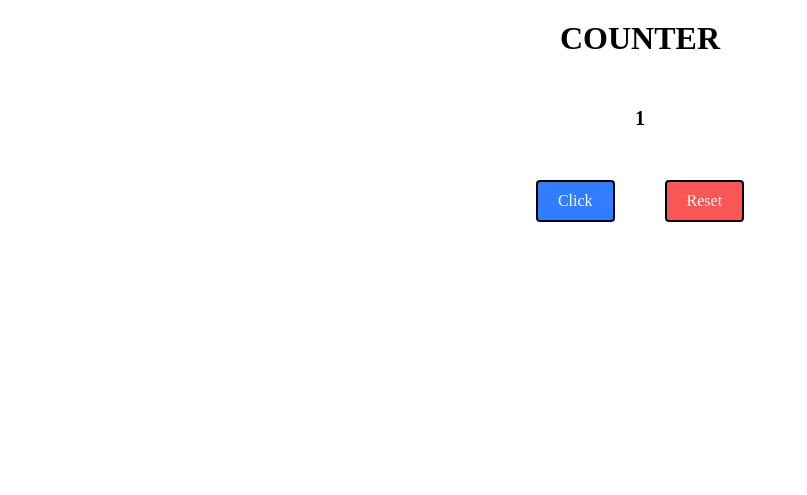
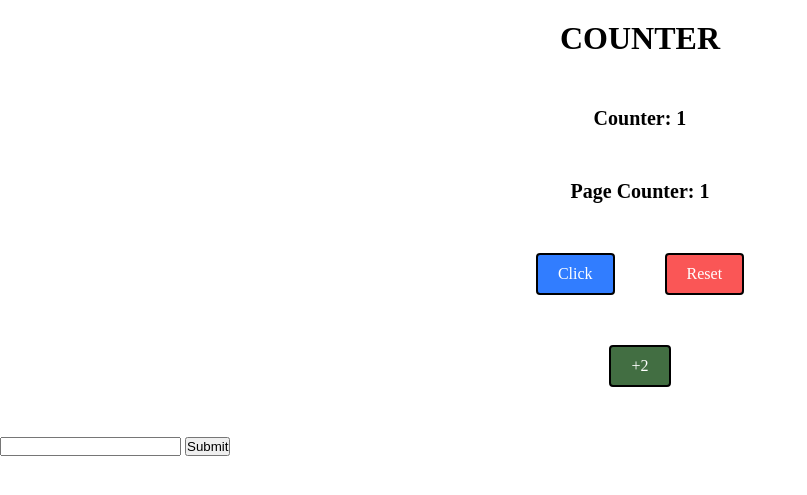
Before and after one commit to PeterVasilopoulos/Counter, a Flask app: page / in a window 1280 px wide. Shown: the top 495 px of the page, without its empty margins (0-807 px from the left). Run offline with Flask 3, Linux system fonts and the light colour scheme.

Commit message:
Assignment completed

```diff
--- a/server.py
+++ b/server.py
@@ -1,9 +1,34 @@
-from flask import Flask, render_template, session
+from flask import Flask, render_template, session, redirect, request
 app = Flask(__name__)
+app.secret_key = "x0r6ztGiggle"
 
 @app.route('/')
 def counter():
+    if 'count' in session:
+        session['count'] += 1
+    else:
+        session['count'] = 1
+    if 'page_count' in session:
+        session['page_count'] += 1
+    else:
+        session['page_count'] = 1
     return render_template("counter.html")
+
+@app.route('/destroy_session')
+def destroy_session():
+    session.clear()
+    return redirect('/')
+
+@app.route('/add_two')
+def add_two():
+    session['count'] += 1
+    return redirect('/')
+
+@app.route('/increase_by_num', methods=["POST"])
+def increase_by_num():
+    increase = int(request.form['num']) - 1
+    session['count'] += increase
+    return redirect('/')
 
 if __name__ == "__main__":
     app.run(debug = True)
--- a/static/css/style.css
+++ b/static/css/style.css
@@ -15,7 +15,7 @@ p {
     margin-bottom: 50px;
 }
 
-#buttons {
+.buttons {
     display: flex;
     justify-content: center;
     align-items: flex-start;
@@ -48,3 +48,7 @@ a:active {
 .reset {
     background-color: rgb(250, 86, 86);
 }
+
+.add-two {
+    background-color: rgb(66, 110, 66);
+}
--- a/templates/counter.html
+++ b/templates/counter.html
@@ -11,11 +11,21 @@
 <body>
     <h1>COUNTER</h1>
 
-    <p id="count">1</p>
+    <p id="count">Counter: {{session['count']}}</p>
+    <p id="page_count">Page Counter: {{session['page_count']}}</p>
 
-    <div id="buttons">
+    <div class="buttons">
         <a href="" class="click">Click</a>
-        <a href="" class="reset">Reset</a>
+        <a href="/destroy_session" class="reset">Reset</a>
     </div>
+
+    <div class="buttons">
+        <a href="/add_two" class="add-two">+2</a>
+    </div>
+
+    <form action="/increase_by_num" method="POST">
+        <input type="number" name="num">
+        <button>Submit</button>
+    </form>
 </body>
 </html>
```
